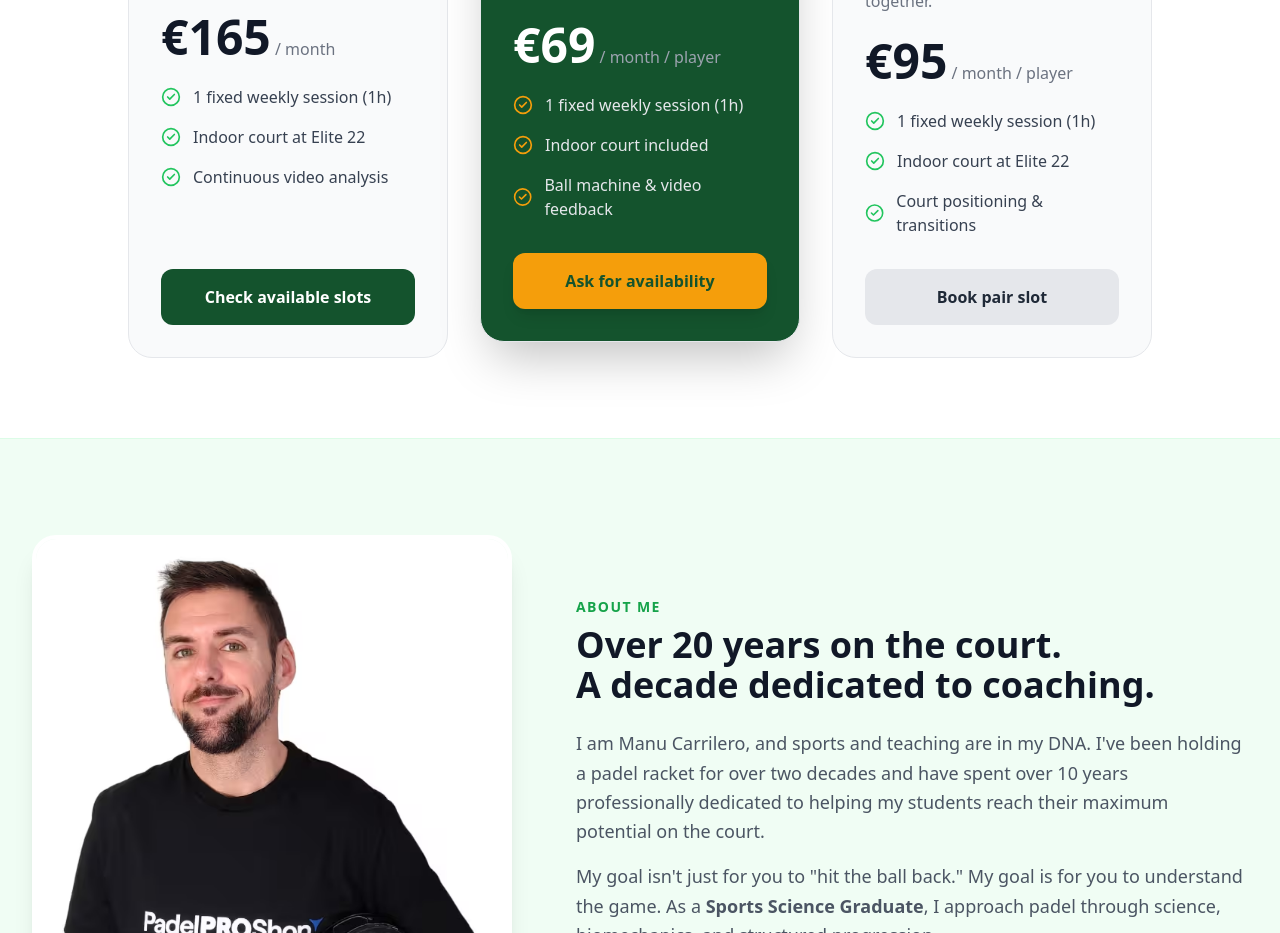
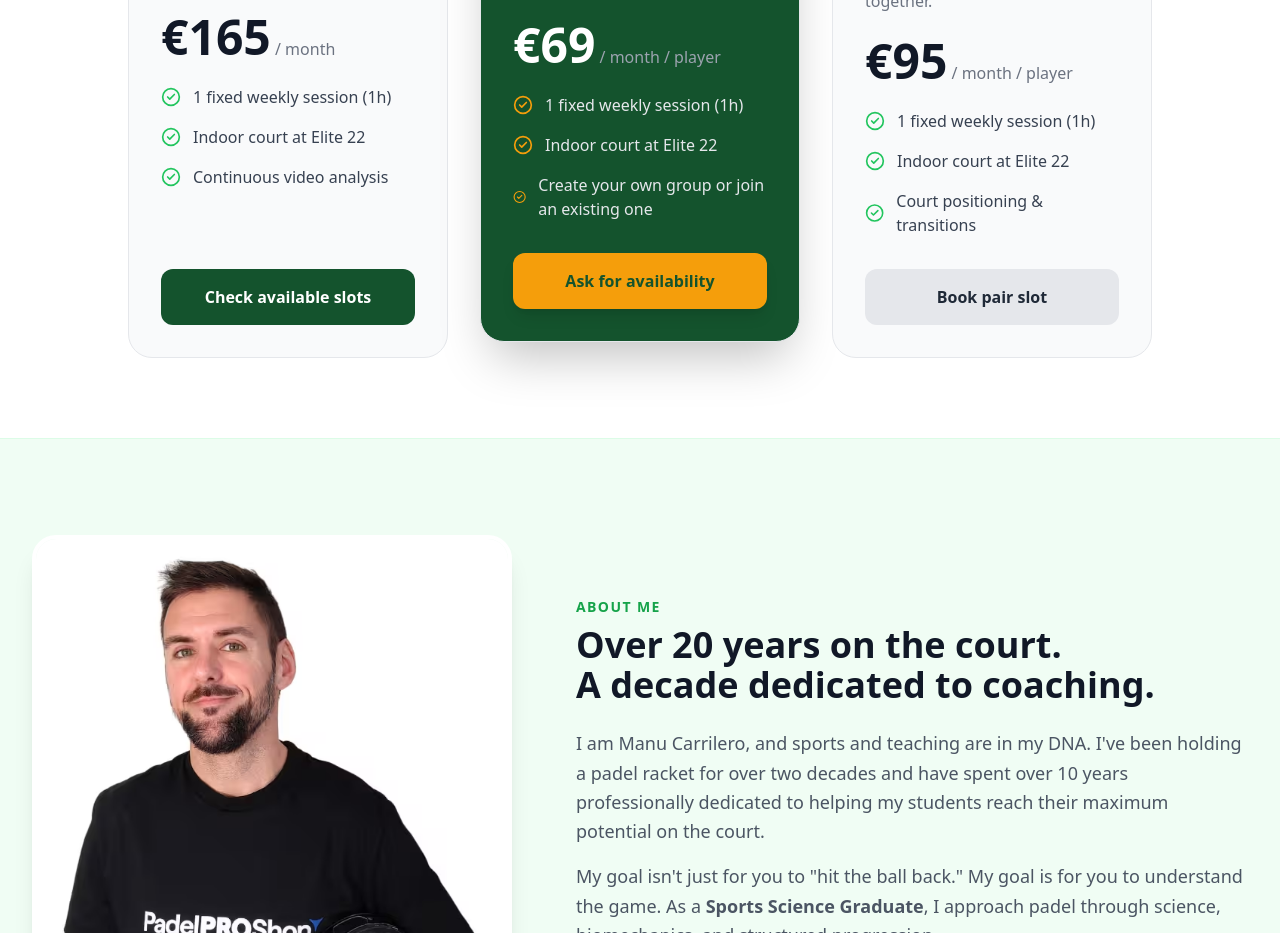
Before and after one commit to manucarri/manucarri.github.io, a plain HTML site: page index-en.html in a window 1280 px wide. Shown: the part 1100-2033 px from the top of the page. Drawn offline with nearby package versions, Linux system fonts and the light colour scheme.

Commit message:
Update index-en.html

```diff
--- a/index-en.html
+++ b/index-en.html
@@ -197,8 +197,8 @@
                         </div>
                         <ul class="space-y-4 mb-8 flex-grow text-gray-200 font-medium">
                             <li class="flex items-center gap-3"><i data-lucide="check-circle-2" class="text-padel-accent h-5 w-5"></i> 1 fixed weekly session (1h)</li>
-                            <li class="flex items-center gap-3"><i data-lucide="check-circle-2" class="text-padel-accent h-5 w-5"></i> Indoor court included</li>
-                            <li class="flex items-center gap-3"><i data-lucide="check-circle-2" class="text-padel-accent h-5 w-5"></i> Ball machine & video feedback</li>
+                            <li class="flex items-center gap-3"><i data-lucide="check-circle-2" class="text-padel-accent h-5 w-5"></i> Indoor court at Elite 22</li>
+                            <li class="flex items-center gap-3"><i data-lucide="check-circle-2" class="text-padel-accent h-5 w-5"></i> Create your own group or join an existing one </li>
                         </ul>
                         <a href="https://wa.me/34622041911?text=Hello%20Manu,%20I'm%20interested%20in%20joining%20a%20small%20group" onclick="gtag('event', 'clic_whatsapp', {'origen': 'tarifa_grupo'});" class="block w-full bg-padel-accent text-padel-900 text-center py-4 rounded-xl font-bold hover:bg-yellow-400 transition-colors shadow-lg">Ask for availability</a>
                     </div>
```
